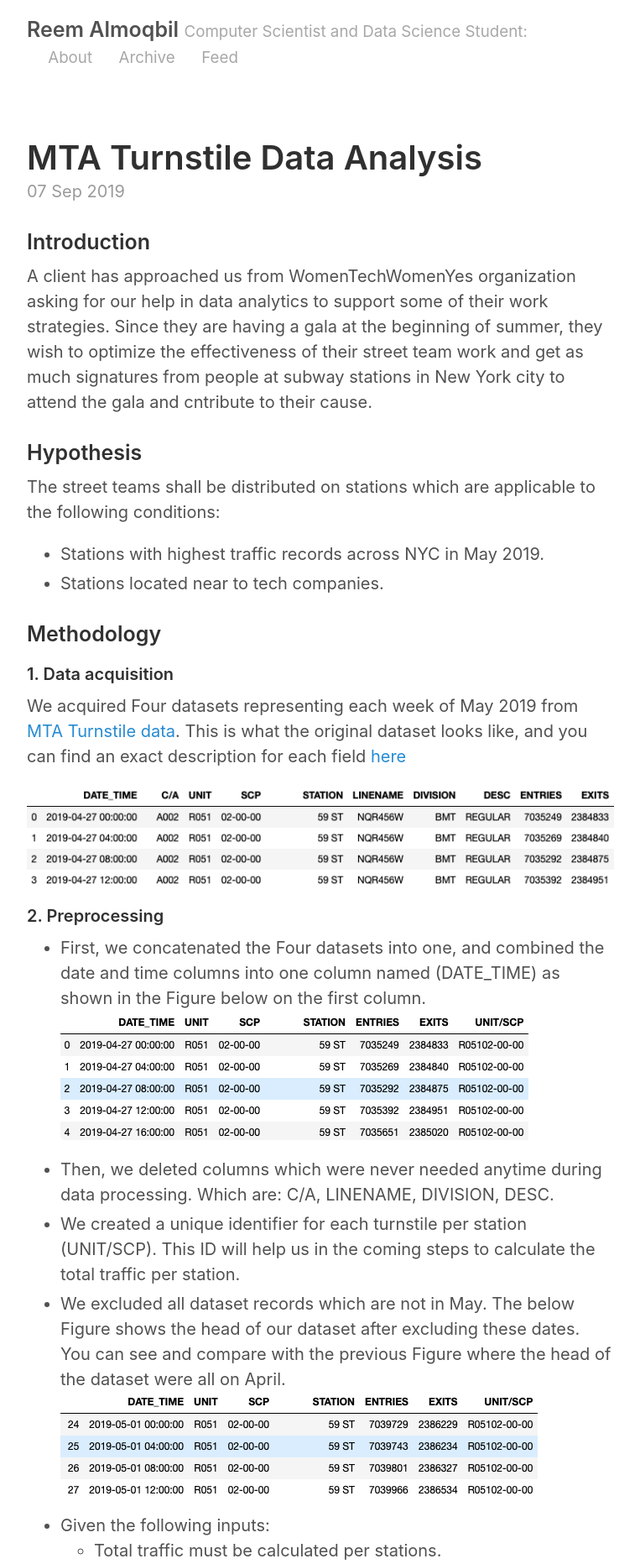
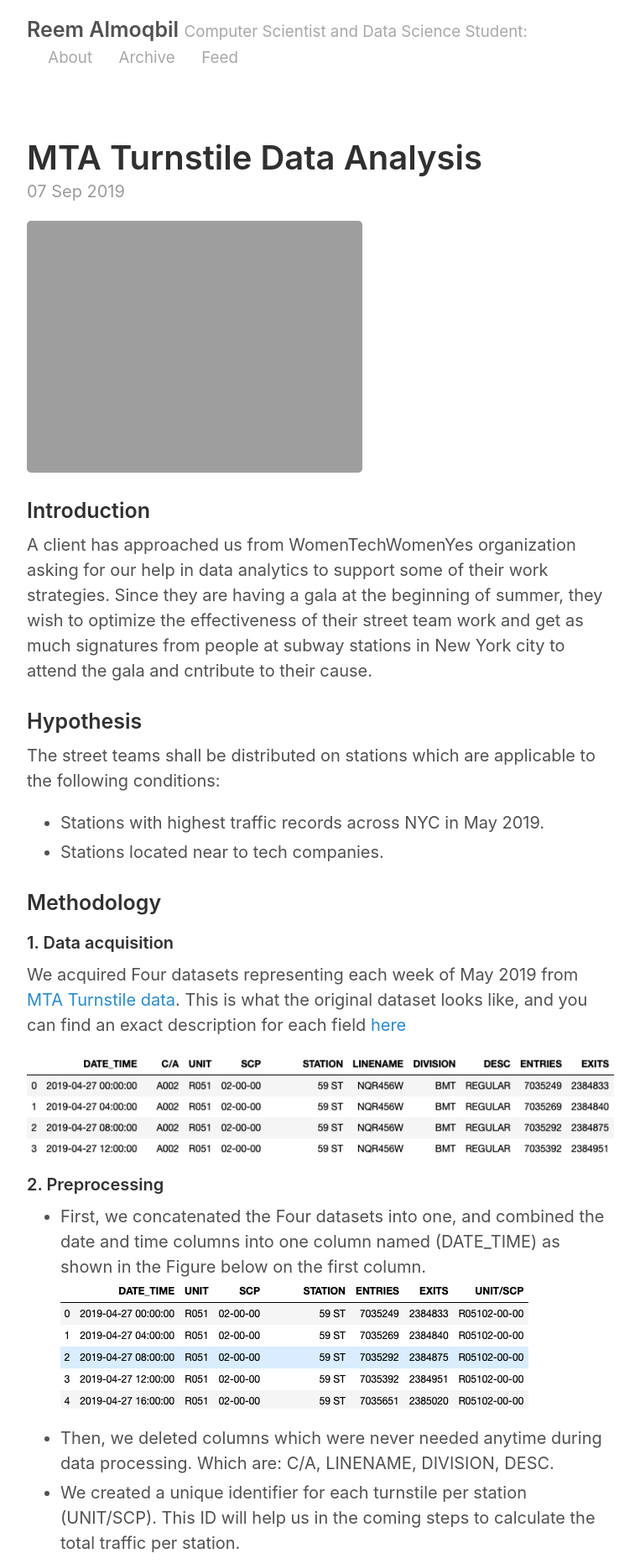
Before and after one commit to reemalmuqbil/reemalmuqbil.github.io, a Jekyll site: the page built from _posts/2019-09-07-Testing-Local-Images.md, in a window 1280 px wide. Shown: the top 1863 px of the page at 84% size, without its empty margins (258-1021 px from the left). Built offline with Jekyll 4.4.1, drawn with Linux system fonts in a browser that asks for light colours.

Commit message:
added photo header

```diff
--- a/_posts/2019-09-07-Testing-Local-Images.md
+++ b/_posts/2019-09-07-Testing-Local-Images.md
@@ -2,7 +2,7 @@
 layout: post
 title: MTA Turnstile Data Analysis
 ---
-
+![header]({{ site.url }}/images/header.png)
 ### Introduction
 
 A client has approached us from WomenTechWomenYes organization asking for our help in data analytics to support some of their work strategies. Since they are having a gala at the beginning of summer, they wish to optimize the effectiveness of their street team work and get as much signatures from people at subway stations in New York city to attend the gala and cntribute to their cause.
```
Also changed, not shown: images/header.jpeg (added).
